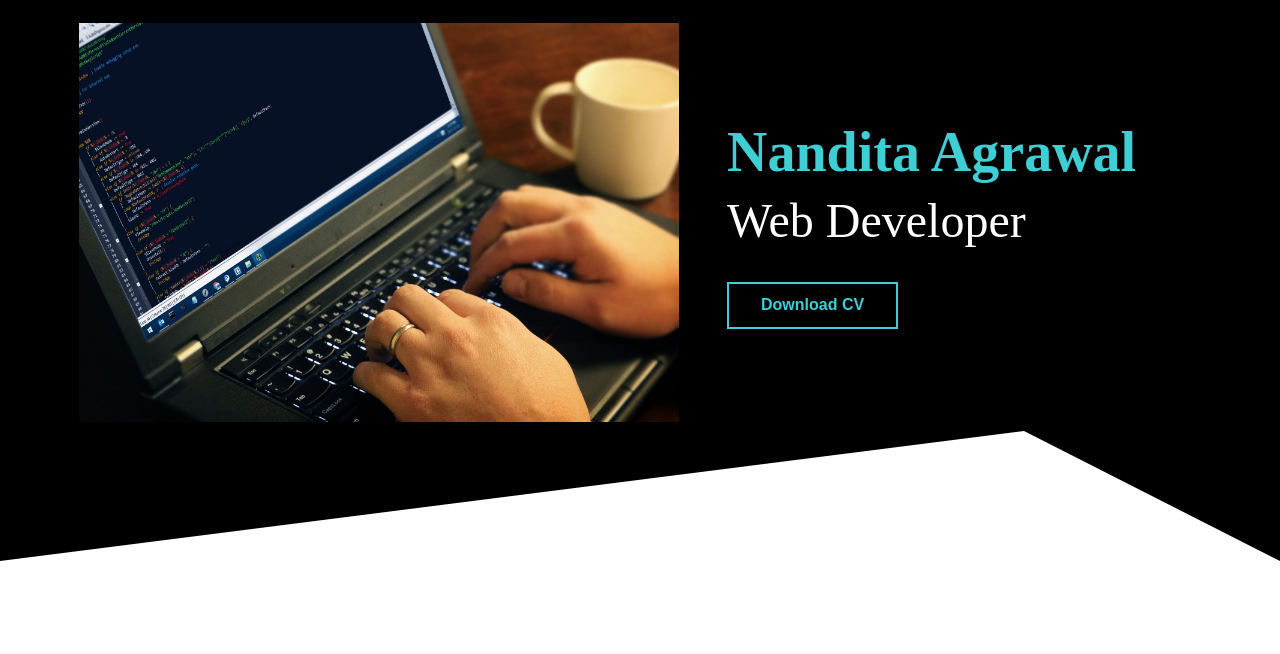
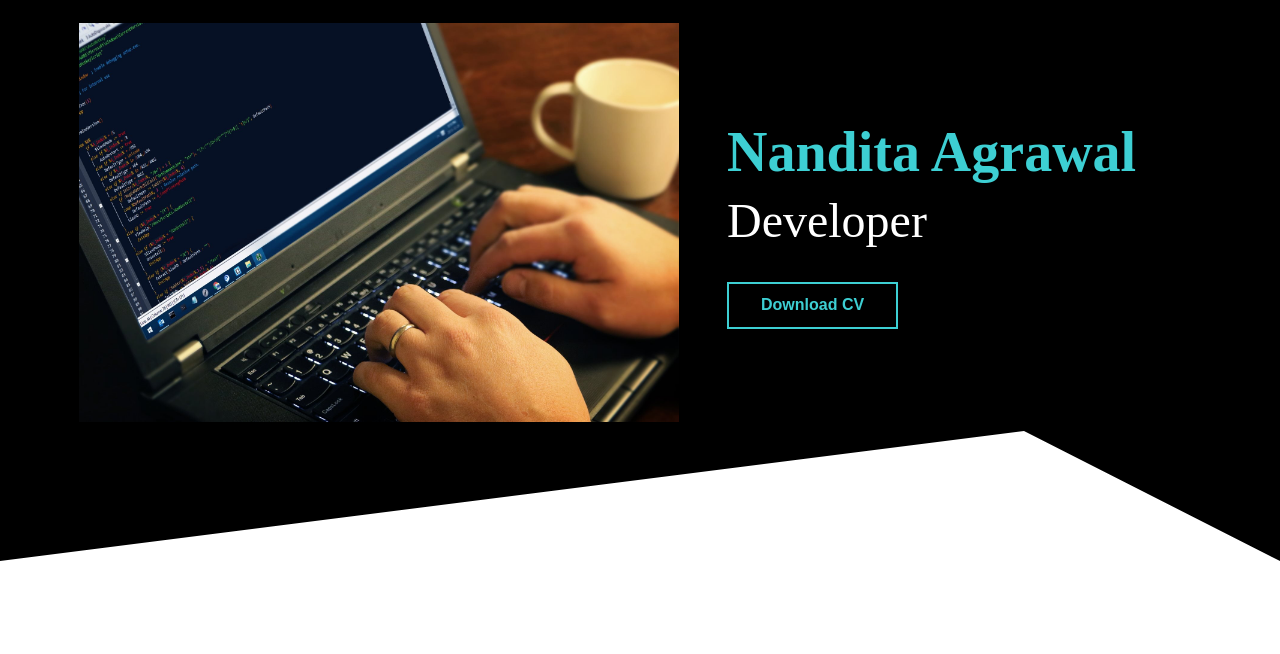
Before and after one commit to nandita507/nandita507.github.io, a plain HTML site: page portfolio/index.html in a window 1280 px wide. Shown: the part 89-743 px from the top of the page. Drawn offline with Linux system fonts and the light colour scheme; files whose address does not match are found by name.

Commit message:
Update index.html

```diff
--- a/portfolio/index.html
+++ b/portfolio/index.html
@@ -56,7 +56,7 @@
 	</div>
 	<div class="right flex-1" >
 		<h4>Nandita Agrawal</h4>
-		<h1> Web Developer</h1>
+		<h1>  Developer</h1>
 
 		<div>
 			<a href="Nandita_Agrawal_Resume.docx" download>
```
